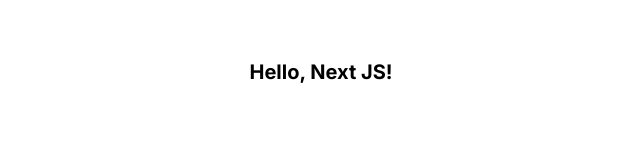
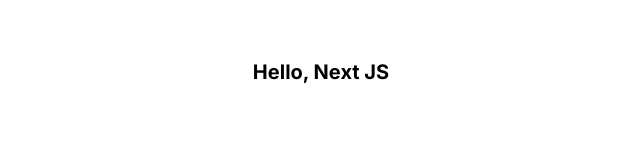
Before and after one commit to neemkashu/graphiql-app, a Next.js app: page / in a window 1280 px wide. Shown: the top 160 px of the page, without its empty margins (319-959 px from the left). Built offline with nearby package versions, Linux system fonts and the light colour scheme.

Commit message:
refactor: commit to trigger netlify deploy

```diff
--- a/src/app/page.tsx
+++ b/src/app/page.tsx
@@ -3,7 +3,7 @@
 export default function Home() {
   return (
     <main className={styles.main}>
-      <h1>Hello, Next JS!</h1>
+      <h1>Hello, Next JS</h1>
     </main>
   );
 }
```
